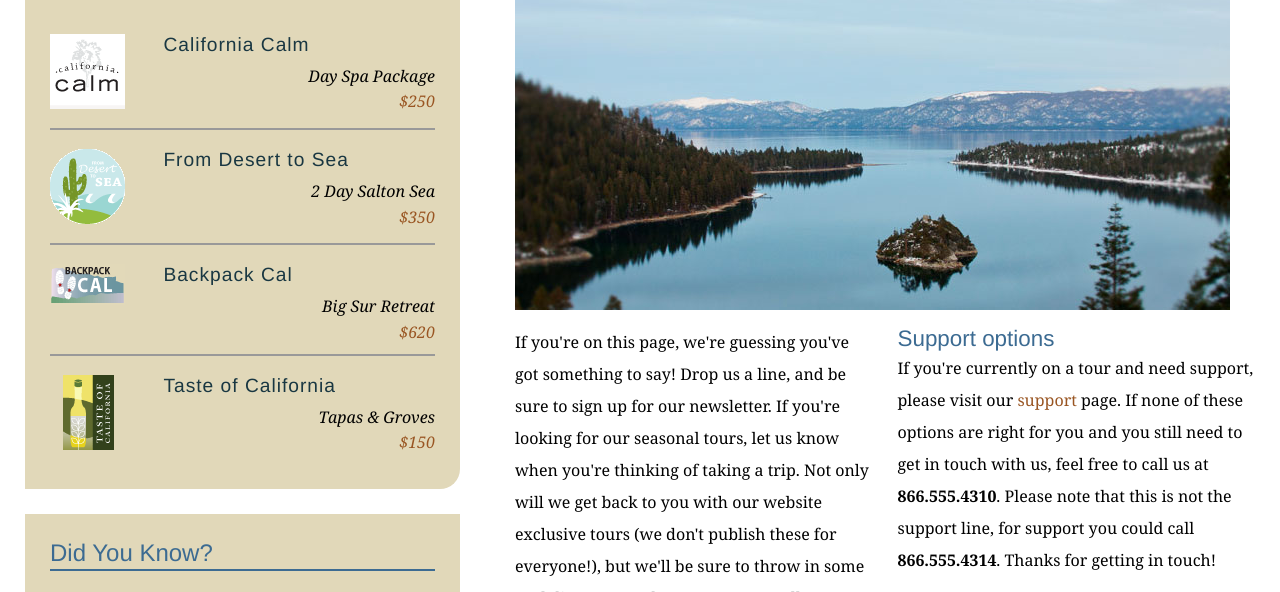
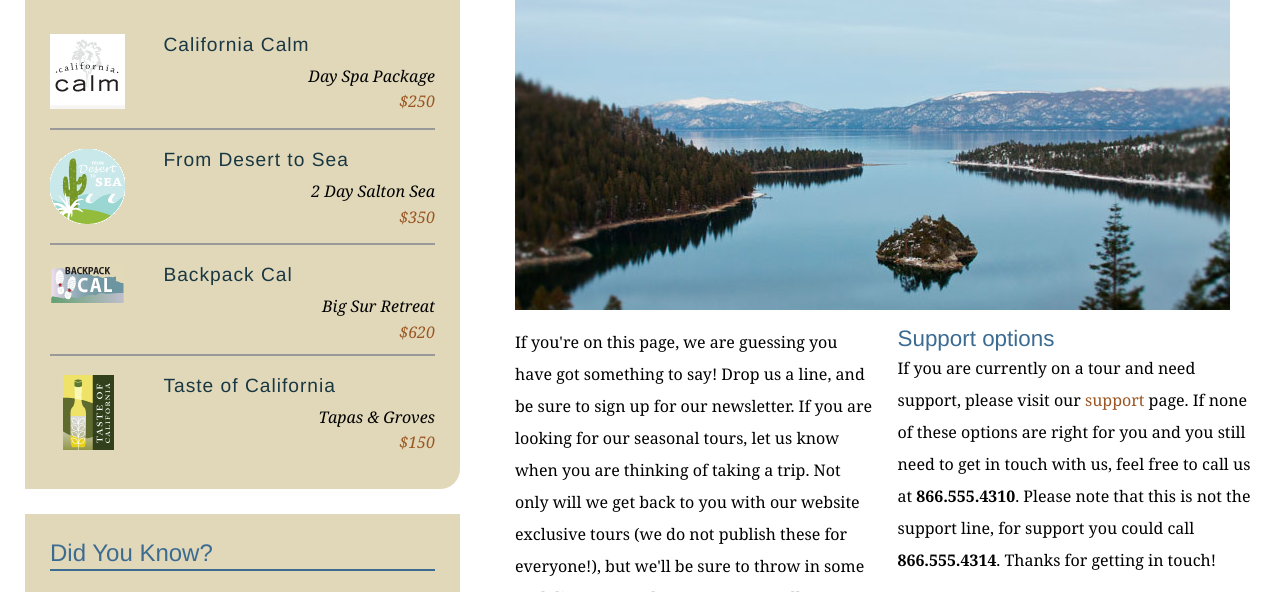
Before and after one commit to josectobar/explore-california, a plain HTML site: page contact.html in a window 1280 px wide. Shown: the part 342-934 px from the top of the page. Drawn offline with Linux system fonts and the light colour scheme.

Commit message:
removed contractions from contact page

```diff
--- a/contact.html
+++ b/contact.html
@@ -68,10 +68,10 @@
           <h1>Get in touch</h1>
           <img src="assets/images/emerald_bay.jpg" alt="Beautiful Lake Tahoe" class="articleImage" />
           <div class="multiCol">
-            <p>If you're on this page, we're guessing you've got something to say! Drop us a line, and be sure to sign up for our newsletter. If you're looking for our seasonal tours,  let us know when you're thinking of taking a trip. Not only will we get back to you with our website exclusive tours (we don't publish these for everyone!), but we'll be sure to throw in some cool discounts and tour extras as well.</p>
+            <p>If you're on this page, we are guessing you have got something to say! Drop us a line, and be sure to sign up for our newsletter. If you are looking for our seasonal tours,  let us know when you are thinking of taking a trip. Not only will we get back to you with our website exclusive tours (we do not publish these for everyone!), but we'll be sure to throw in some cool discounts and tour extras as well.</p>
 
             <h2>Support options</h2>
-            <p>If you're currently on a tour and need support, please visit our <a href="support.html">support</a> page. If none of these options are right for you and you still need to get in touch with us, feel free to call us at<span class="phone"> <strong>866.555.4310</strong>. Please note that this is not the support line, for support you could call </span><strong>866.555.4314</strong>. Thanks for getting in touch!</p>
+            <p>If you are currently on a tour and need support, please visit our <a href="support.html">support</a> page. If none of these options are right for you and you still need to get in touch with us, feel free to call us at<span class="phone"> <strong>866.555.4310</strong>. Please note that this is not the support line, for support you could call </span><strong>866.555.4314</strong>. Thanks for getting in touch!</p>
           </div>
 
           <form id="frmContact" name="frmContact" method="post" action="contact_process.html">
```
